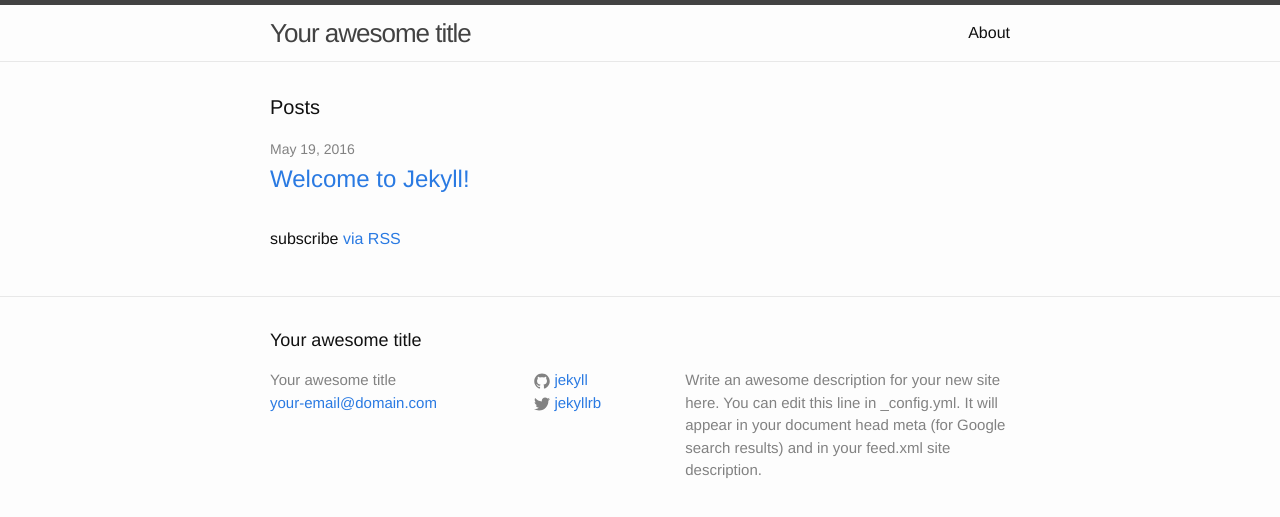
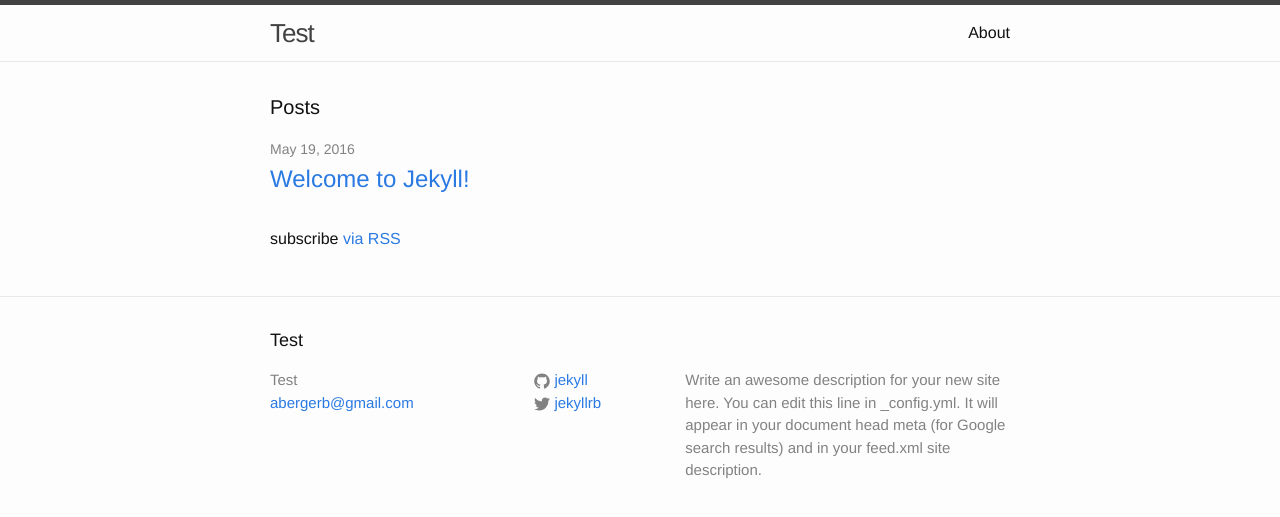
Before and after one commit to abergerb/abergerb.github.io, a Jekyll site: the page built from index.html, in a window 1280 px wide. Shown: the top 517 px of the page. Built offline with Jekyll 4.4.1, drawn with Linux system fonts in a browser that asks for light colours.

Commit message:
Update _config.yml

```diff
--- a/_config.yml
+++ b/_config.yml
@@ -6,8 +6,8 @@
 # 'jekyll serve'. If you change this file, please restart the server process.
 
 # Site settings
-title: Your awesome title
-email: your-email@domain.com
+title: Test
+email: abergerb@gmail.com
 description: > # this means to ignore newlines until "baseurl:"
   Write an awesome description for your new site here. You can edit this
   line in _config.yml. It will appear in your document head meta (for
```
